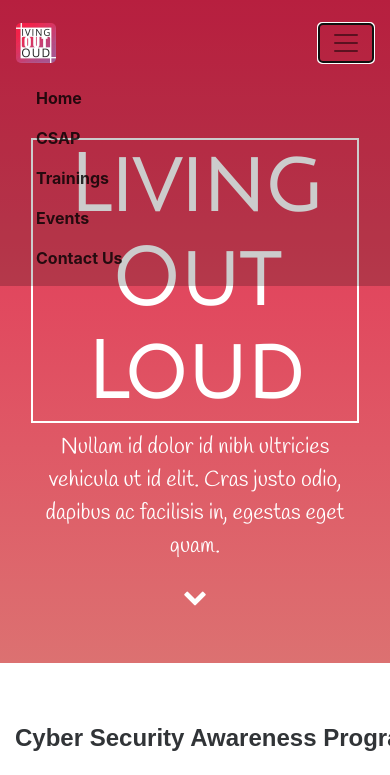
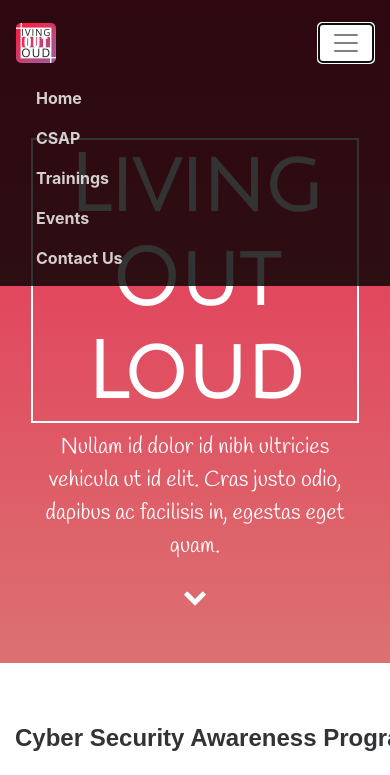
Before and after one commit to VishalDas95/livingoutloud, a plain HTML site: page index.html in a window 390 px wide. Both pictures are taken after a click on the button "Toggle navigation". Shown: the top 775 px of the page. Drawn offline with nearby package versions, Linux system fonts and the light colour scheme; a web font is replaced by a local one.

Commit message:
Fixed css of navbar

```diff
--- a/assets/css/style.css
+++ b/assets/css/style.css
@@ -13,20 +13,20 @@ body{
 }
   .opac{
     opacity: 1;
-    background-color: rgba(0,0,0,0.2);
+    background-color: rgba(0,0,0,0.8);
   }
 @media screen and (min-width:500px) {
   .opac{
     opacity: 0;
     transition: opacity 0.5s !important;
-    background-color: rgba(0,0,0,0.2);
+    background-color: rgba(0,0,0,0.8);
   }
 }
 .navbarStyle{
   width: 100%;
 }
 .nav-lin{
-  color: rgba(0,0,0,0.8);
+  color: rgba(255,255,255,0.8);
   font-size: 16px;
   padding: 20px;
   margin: 0;
@@ -34,7 +34,7 @@ body{
   text-decoration: none !important;
 }
 .nav-lin:hover{
-  color: rgba(0,0,0,0.8);
+  color: tomato;
 }
 .navContainer:hover + .opac{
   opacity: 1;
@@ -42,3 +42,6 @@ body{
 .opac:hover{
   opacity: 1;
 }
+.navbar-toggler{
+  background-color: white !important;
+}
```
